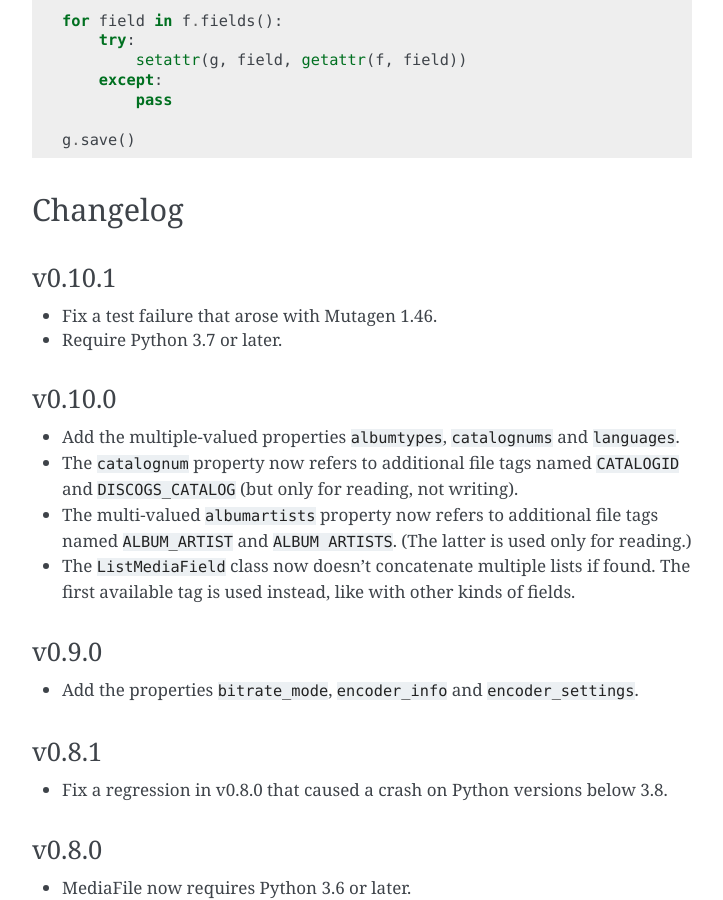
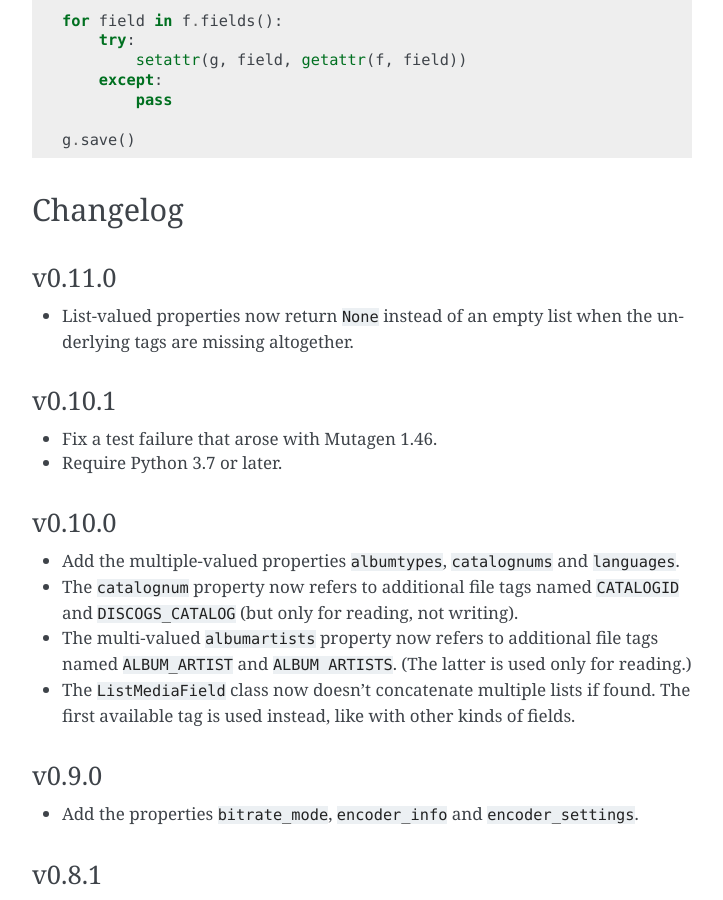
Before and after one commit to beetbox/mediafile, a Sphinx documentation site: the page built from docs/index.rst, in a window 1280 px wide and 900 px high, scrolled down 2792 px. Shown: the whole window, without its empty margins (388-1111 px from the left). Built offline with Sphinx 7.4.7, drawn with Linux system fonts in a browser that asks for light colours.

Commit message:
Changelog entry for #64

```diff
--- a/docs/index.rst
+++ b/docs/index.rst
@@ -135,6 +135,12 @@ To copy tags from one MediaFile to another:
 Changelog
 ---------
 
+v0.11.0
+'''''''
+
+- List-valued properties now return ``None`` instead of an empty list when the
+  underlying tags are missing altogether.
+
 v0.10.1
 '''''''
 
```
